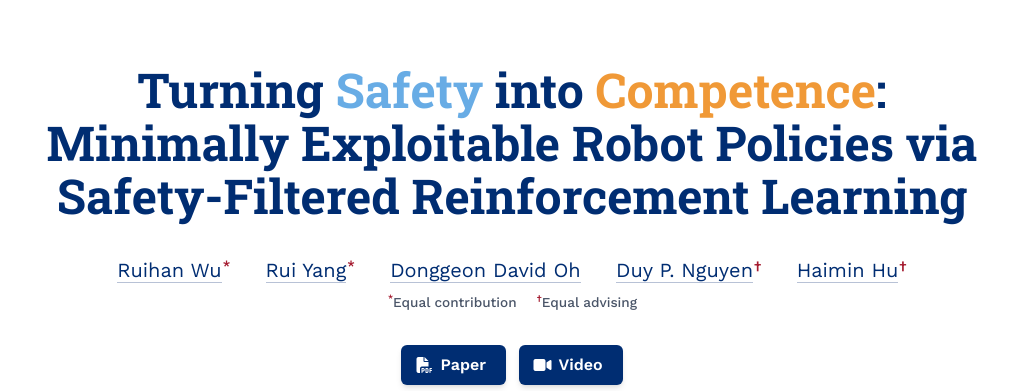
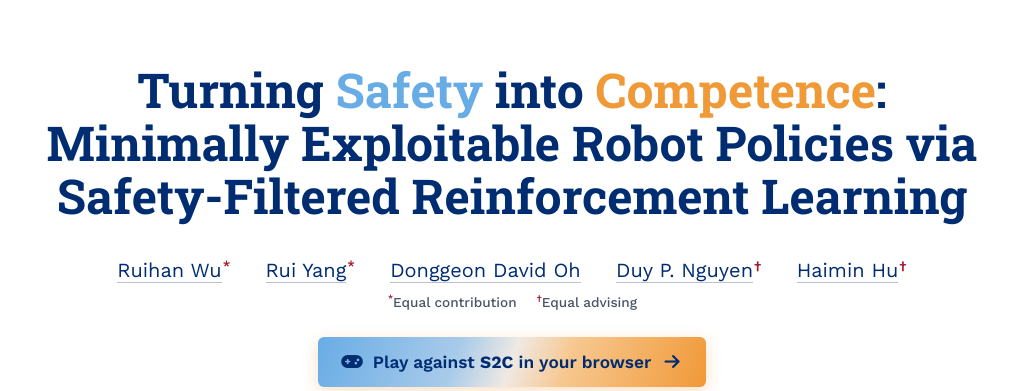
Before and after one commit to JHU-AllianceLab/s2c, a plain HTML site: page index.html in a window 1280 px wide. Shown: the top 391 px of the page, without its empty margins (128-1151 px from the left). Drawn offline with nearby package versions, Linux system fonts and the light colour scheme.

Commit message:
add demo

```diff
--- a/index.html
+++ b/index.html
@@ -38,7 +38,7 @@
   <link rel="stylesheet" href="static/css/bulma.min.css">
   <link rel="stylesheet" href="static/css/fontawesome.all.min.css">
   <link rel="stylesheet" href="static/css/index.css">
-  <link rel="stylesheet" href="static/css/lab-theme.css?v=16">
+  <link rel="stylesheet" href="static/css/lab-theme.css?v=20">
   <script defer src="static/js/fontawesome.all.min.js"></script>
 </head>
 
@@ -63,6 +63,13 @@
               Hu</a><sup class="author-mark">&dagger;</sup></span>
           <div class="author-notes"><span><sup class="author-mark">*</sup>Equal contribution</span><span><sup
                 class="author-mark">&dagger;</sup>Equal advising</span></div>
+        </div>
+        <div class="demo-cta">
+          <a class="demo-button" href="https://rayh-wu.github.io/s2c_web_game/" target="_blank" rel="noopener">
+            <span class="icon"><i class="fas fa-gamepad"></i></span>
+            <span>Play against <b>S2C</b> in your browser</span>
+            <span class="icon demo-arrow"><i class="fas fa-arrow-right"></i></span>
+          </a>
         </div>
         <div class="publication-links">
           <span class="link-block"><a href="https://arxiv.org/abs/2609.27312" target="_blank" rel="noopener"
--- a/static/css/lab-theme.css
+++ b/static/css/lab-theme.css
@@ -131,3 +131,12 @@ code, pre { font-family: 'Source Code Pro', 'Courier New', monospace; }
 .alg-lines li.ind { margin-left: 1.5em; }
 .alg-head + .alg-input ~ .alg-stage:last-child { margin-bottom: 0; }
 @media screen and (max-width: 600px) { .alg { font-size: 1rem; } .stage-gist { margin-left: 0; } .alg-lines { padding-left: 2.4rem; } }
+/* interactive demo call-to-action: safety blue -> competence orange as in the title; light mid stops avoid a grey-brown blend */
+.demo-cta { margin: 1.4rem 0 0.4rem; }
+.demo-button { display: inline-flex; align-items: center; gap: 0.55rem; padding: 0.7rem 1.4rem; border-radius: 6px;
+  background: linear-gradient(110deg, #68ACE5 0%, #A9CBEA 36%, #EFE9E3 50%, #F7C78F 64%, #F09937 100%); color: #002D72 !important; font-size: 1.08rem; font-weight: 600;
+  box-shadow: 0 4px 16px rgba(240, 153, 55, 0.3); transition: transform 0.2s, box-shadow 0.2s; }
+.demo-button b { color: #002D72; font-weight: 800; }
+.demo-button:hover { transform: translateY(-2px); box-shadow: 0 8px 24px rgba(240, 153, 55, 0.4); color: #002D72 !important; }
+.demo-button .demo-arrow { transition: transform 0.2s; }
+.demo-button:hover .demo-arrow { transform: translateX(3px); }
```
